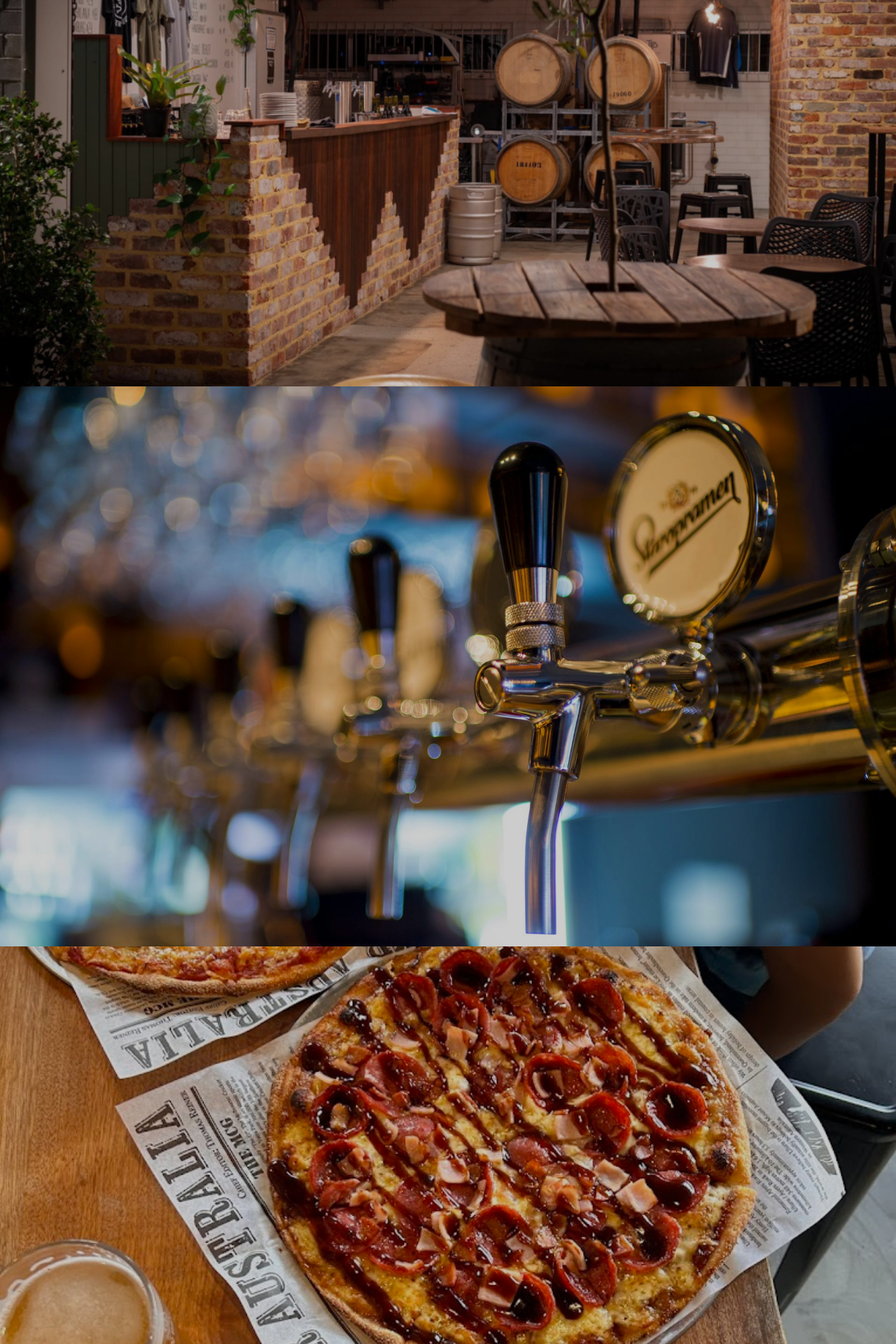
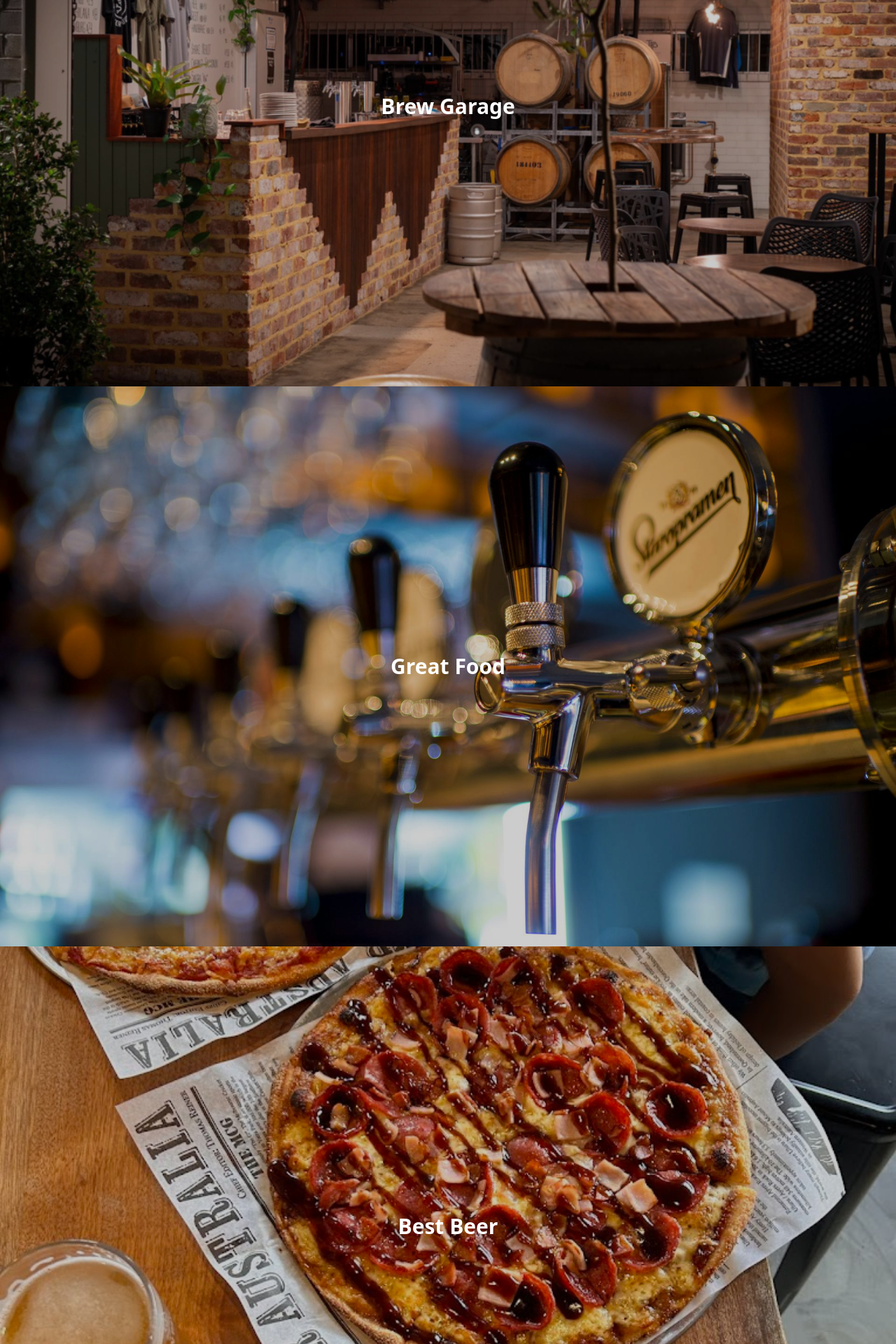
Before and after one commit to LemonTheSour/brewgarage, a Next.js app: page / in a window 1280 px wide. Shown: the part 280-2200 px from the top of the page at 70% size. Built offline with nearby package versions, Linux system fonts and the light colour scheme.

Commit message:
refactored home page

```diff
--- /dev/null
+++ b/components/homecard.tsx
@@ -0,0 +1,13 @@
+interface HomeCardProps {
+  title: string;
+  background: string;
+}
+
+export default function HomeCard({ title, background }: HomeCardProps) {
+  return (
+    <div className="flex justify-center items-center">
+      <div className={background}></div>
+      <div className="text-3xl text-white font-bold absolute">{title}</div>
+    </div>
+  );
+}
--- a/components/titlecard.tsx
+++ b/components/titlecard.tsx
@@ -5,11 +5,11 @@ interface TitleCardProps {
 
 export default function TitleCard({ img, title }: TitleCardProps) {
   const backgroundImage = img;
-  console.log(backgroundImage);
+
   return (
     <div className="flex justify-center items-center">
       <div
-        className={`${img} md:bg-cover bg-no-repeat brightness-70 w-full h-screen relative`}
+        className={`${backgroundImage} brightness-70 w-full h-screen relative`}
       ></div>
       <div className="text-3xl text-white font-bold absolute">{title}</div>
     </div>
--- a/src/app/page.tsx
+++ b/src/app/page.tsx
@@ -1,4 +1,6 @@
 import { Metadata } from "next";
+import HomeCard from "../../components/homecard";
+import HomeCardTitles from "@/data/home.json";
 
 export const metadata: Metadata = {
   title: "Brew Garage",
@@ -8,10 +10,10 @@ export const metadata: Metadata = {
 export default function Home() {
   return (
     <div className="w-full">
-      <div className="flex justify-center items-center w-full h-125 bg-[url('/images/Brew-Garage.png')] bg-center bg-cover bg-no-repeat brightness-80 md:h-screen relative z-2"></div>
-      <div className="justify-center items-center w-full h-125 bg-[url('/images/home_brew.jpg')] bg-center bg-cover bg-no-repeat brightness-80 md:h-screen"></div>
-      <div className="justify-center items-center w-full h-125 bg-[url('/images/pizza.jpg')] bg-center bg-cover bg-no-repeat brightness-80  md:h-screen"></div>
-      <div className="justify-center items-center w-full h-125 bg-[url('/images/Great_merch.jpg')] bg-center bg-cover bg-no-repeat brightness-80 md:h-screen"></div>
+      <HomeCard {...HomeCardTitles.Menu} />
+      <HomeCard {...HomeCardTitles.Item2} />
+      <HomeCard {...HomeCardTitles.Item3} />
+      <HomeCard {...HomeCardTitles.Item4} />
     </div>
   );
 }
--- /dev/null
+++ b/src/data/home.json
@@ -0,0 +1,18 @@
+{
+    "Menu": {
+        "background": "w-full h-125 bg-[url('/images/Brew-Garage.png')] bg-center bg-cover bg-no-repeat brightness-80 md:h-screen relative",
+        "title": "Brew Garage"
+    },
+    "Item2": {
+        "background": "w-full h-125 bg-[url('/images/home_brew.jpg')] bg-center bg-cover bg-no-repeat brightness-80 md:h-screen relative",
+        "title": "Great Food"
+    },
+    "Item3": {
+        "background": "w-full h-125 bg-[url('/images/pizza.jpg')] bg-center bg-cover bg-no-repeat brightness-80 md:h-screen relative",
+        "title": "Best Beer"
+    },
+    "Item4": {
+        "background": "w-full h-125 bg-[url('/images/Great_merch.jpg')] bg-center bg-cover bg-no-repeat brightness-80 md:h-screen relative",
+        "title": "A Fourth Thing"
+    }
+}
```
